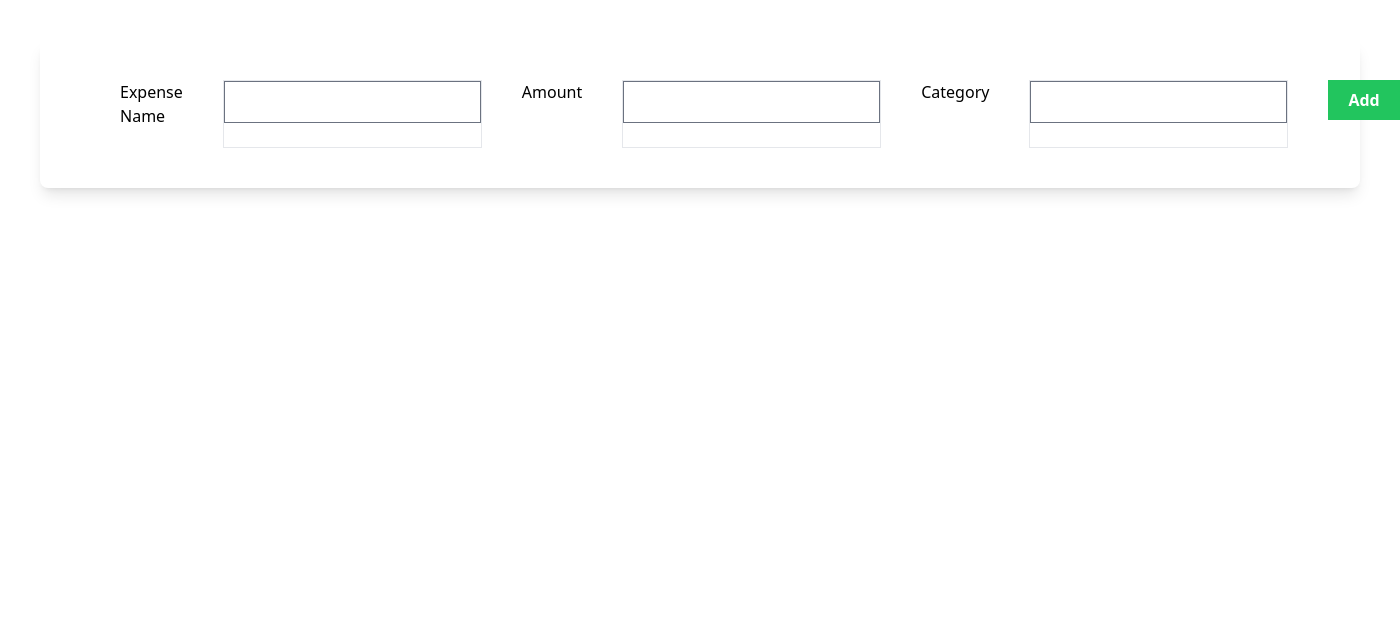
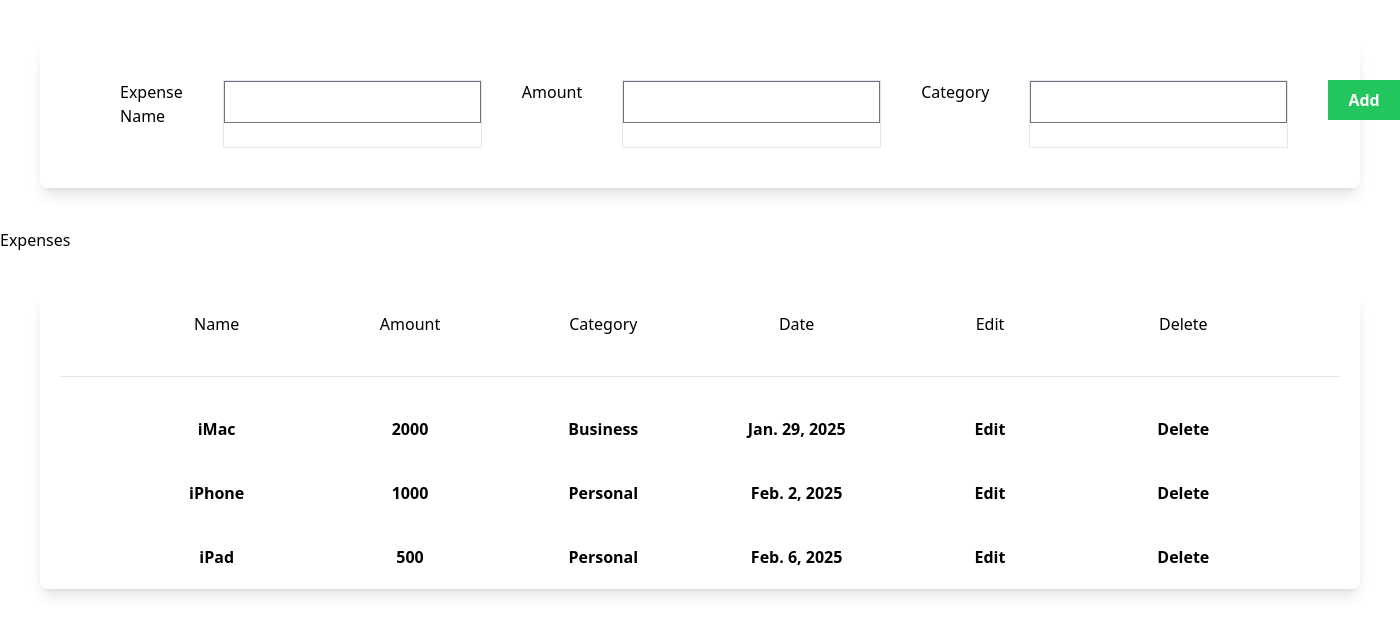
Before and after one commit to Aanchal-kumari-R/Expense-Tracker, a Django app: page / in a window 1400 px wide. Shown: the top 635 px of the page. Run offline with Django 5.2, Linux system fonts and the light colour scheme; data comes from the database, SQL or seed files in the repository; both versions use the stored data as it was after the commit; some libraries are stand-ins or nearby versions.

Commit message:
Getting Expense and Designing Expense Table

```diff
--- /dev/null
+++ b/myapp/static/myapp/style.css
@@ -0,0 +1,11 @@
+
+div.expense-header, div.expense-row{
+    display: table;
+    width: 100%;
+    table-layout: fixed;
+}
+
+div.expense-header span, div.expense-row span{
+    display: table-cell;
+    text-align: center;
+}
--- a/myapp/templates/myapp/base.html
+++ b/myapp/templates/myapp/base.html
@@ -5,6 +5,7 @@
 <head>
     <meta charset="UTF-8">
     <meta name="viewport" content="width=device-width, initial-scale=1.0">
+    <link rel="stylesheet" href="{% static 'myapp/style.css'%}"><link>
     {% tailwind_css %}
     <title>Document</title>
 </head>
--- a/myapp/templates/myapp/index.html
+++ b/myapp/templates/myapp/index.html
@@ -30,6 +30,27 @@
         <button class="bg-green-500 px-5 py-2 text-white font-bold">Add</button>
         </div>
     </div>
-
 </form>
+<div>Expenses</div>
+<div class="shadow-lg m-10 rounded-lg">
+    <div class="expense-header flex flex-wrap px-20 py-5 space-x-40">
+        <span>Name</span>
+        <span>Amount</span>
+        <span>Category</span>
+        <span>Date</span>
+        <span>Edit</span>
+        <span>Delete</span>
+    </div>
+    <hr class="m-5">
+    {% for expense in expenses  %}
+    <div class="expense-row flex flex-wrap px-20 py-5 space-x-40">
+      <span class="font-bold">{{expense.name}}</span>
+      <span class="font-bold">{{expense.amount}}</span>
+      <span class="font-bold">{{expense.category}}</span>
+      <span class="font-bold">{{expense.date}}</span>
+      <span class="font-bold"><a href="">Edit</a></span>
+      <span class="font-bold"><a href="">Delete</a></span>
+    </div>
+    {% endfor %}
+</div>
 {% endblock body %}
--- a/myapp/views.py
+++ b/myapp/views.py
@@ -1,5 +1,6 @@
 from django.shortcuts import render
 from .forms import ExpenseForm
+from .models import Expense
 
 # Create your views here.
 
@@ -9,5 +10,6 @@ def index(request):
         if expense.is_valid():
             expense.save()
 
+    expenses = Expense.objects.all()
     expense_form = ExpenseForm()
-    return render(request,'myapp/index.html',{'expense_form':expense_form})
+    return render(request,'myapp/index.html',{'expense_form':expense_form,'expenses':expenses})
--- a/theme/static/css/dist/styles.css
+++ b/theme/static/css/dist/styles.css
@@ -791,13 +791,8 @@ select {
   margin: 2.5rem;
 }
 
-.m-8 {
-  margin: 2rem;
-}
-
-.mx-auto {
-  margin-left: auto;
-  margin-right: auto;
+.m-5 {
+  margin: 1.25rem;
 }
 
 .mx-10 {
@@ -805,14 +800,9 @@ select {
   margin-right: 2.5rem;
 }
 
-.mx-5 {
-  margin-left: 1.25rem;
-  margin-right: 1.25rem;
-}
-
-.mx-7 {
-  margin-left: 1.75rem;
-  margin-right: 1.75rem;
+.mx-auto {
+  margin-left: auto;
+  margin-right: auto;
 }
 
 .mb-5 {
@@ -831,6 +821,10 @@ select {
   height: 100vh;
 }
 
+.flex-wrap {
+  flex-wrap: wrap;
+}
+
 .items-center {
   align-items: center;
 }
@@ -839,12 +833,14 @@ select {
   justify-content: center;
 }
 
+.space-x-40 > :not([hidden]) ~ :not([hidden]) {
+  --tw-space-x-reverse: 0;
+  margin-right: calc(10rem * var(--tw-space-x-reverse));
+  margin-left: calc(10rem * calc(1 - var(--tw-space-x-reverse)));
+}
+
 .rounded-lg {
   border-radius: 0.5rem;
-}
-
-.rounded {
-  border-radius: 0.25rem;
 }
 
 .border {
@@ -866,9 +862,9 @@ select {
   padding-right: 2.5rem;
 }
 
-.py-10 {
-  padding-top: 2.5rem;
-  padding-bottom: 2.5rem;
+.px-20 {
+  padding-left: 5rem;
+  padding-right: 5rem;
 }
 
 .px-5 {
@@ -876,9 +872,19 @@ select {
   padding-right: 1.25rem;
 }
 
+.py-10 {
+  padding-top: 2.5rem;
+  padding-bottom: 2.5rem;
+}
+
 .py-2 {
   padding-top: 0.5rem;
   padding-bottom: 0.5rem;
+}
+
+.py-5 {
+  padding-top: 1.25rem;
+  padding-bottom: 1.25rem;
 }
 
 .font-serif {
```
Also changed, not shown: db.sqlite3.
